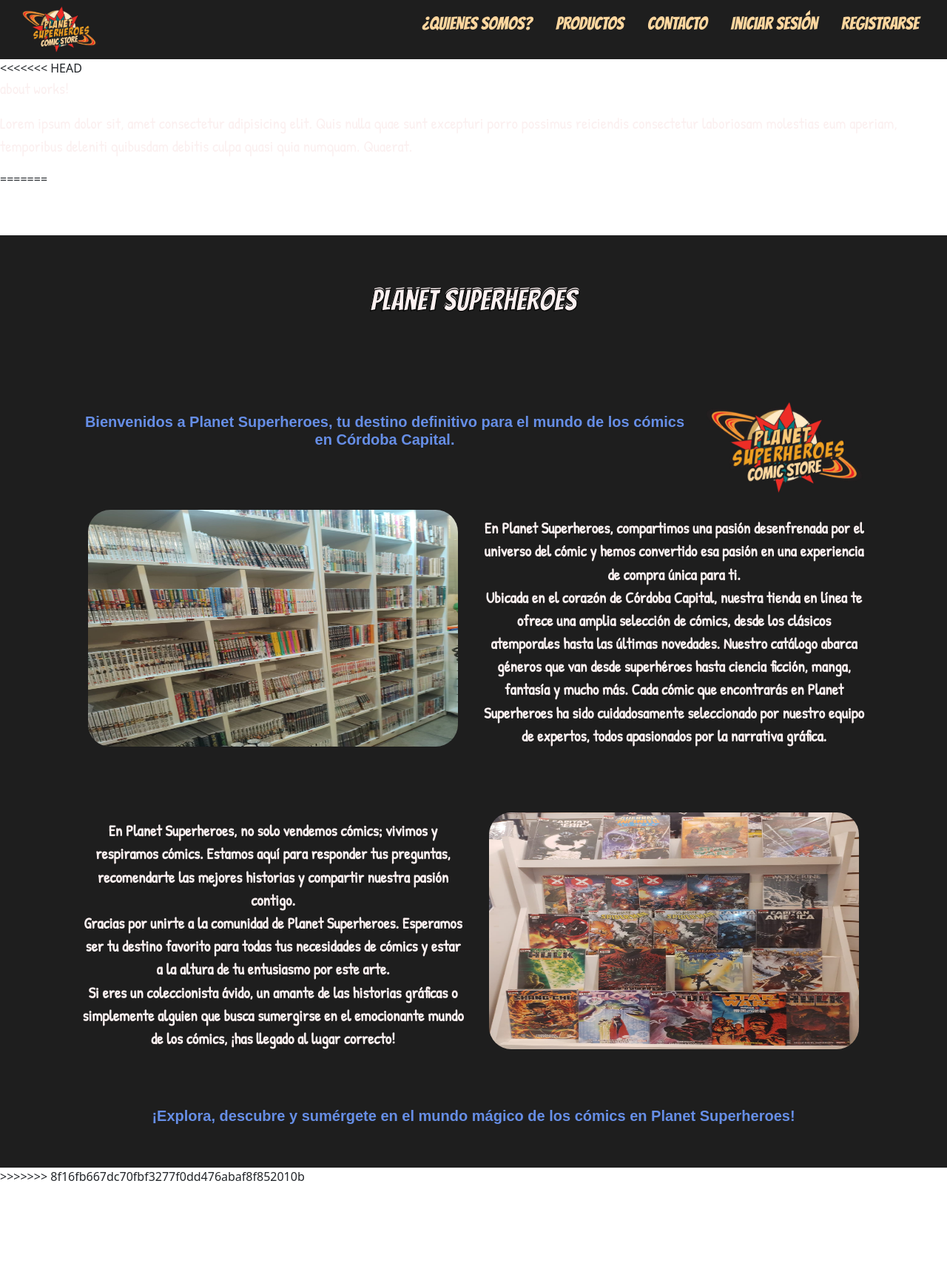
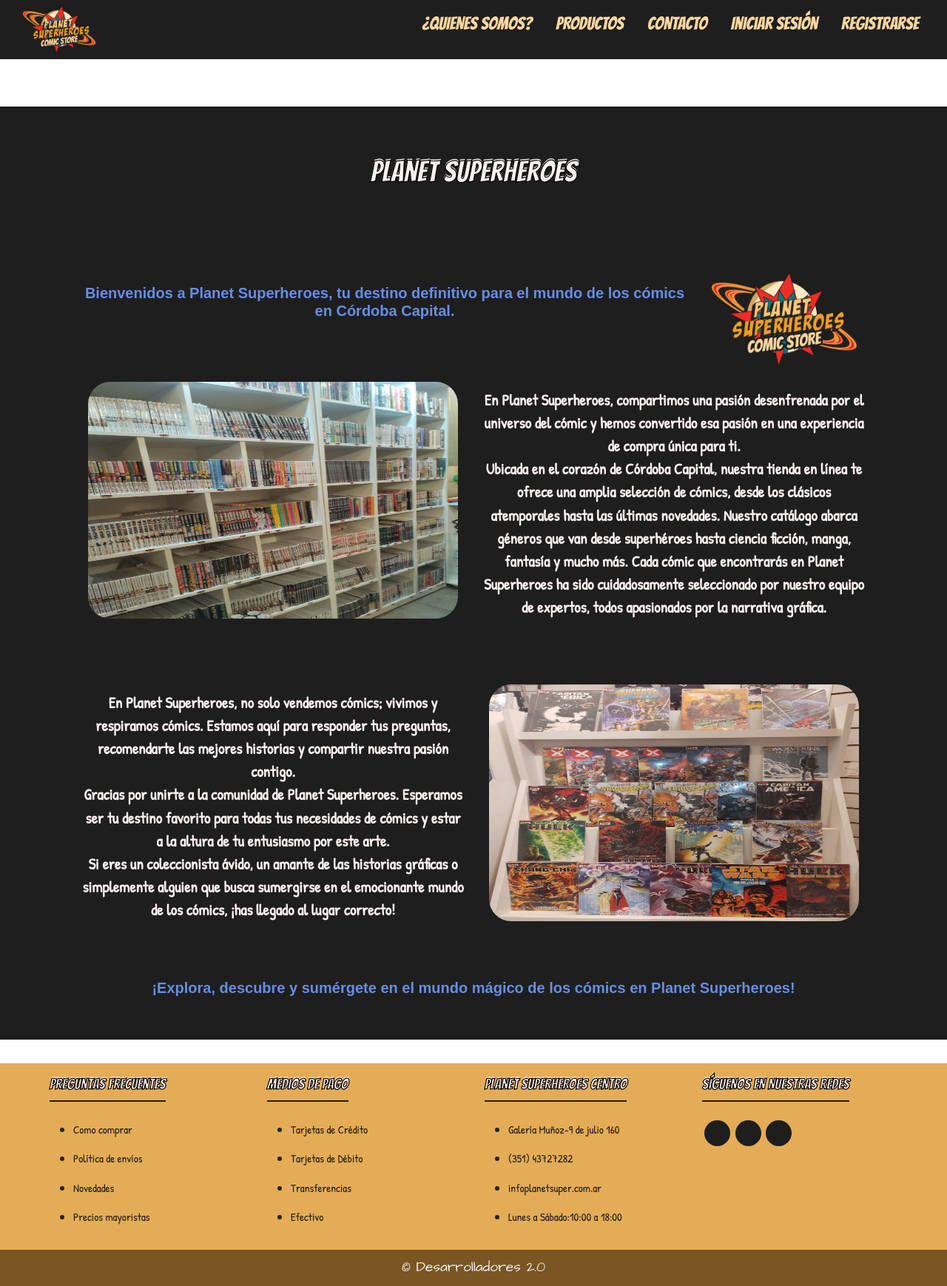
Before and after one commit to Web-Developers2-0/ProyectoIntegrador2, an Angular app in the folder front/: page /about in a window 1280 px wide. Shown: the whole page at 74% size. Before the commit the page ends 1602 px from the top, so only its background shows below. Built offline with nearby package versions, Linux system fonts and the light colour scheme; a web font is replaced by a local one.

Commit message:
update init merge

```diff
--- a/front/src/app/about/about.component.html
+++ b/front/src/app/about/about.component.html
@@ -1,7 +1,3 @@
-<<<<<<< HEAD
-<p>about works!</p>
-<p>Lorem ipsum dolor sit, amet consectetur adipisicing elit. Quis nulla quae sunt excepturi porro possimus reiciendis consectetur laboriosam molestias eum aperiam, temporibus deleniti quibusdam debitis culpa quasi quia numquam. Quaerat.</p>
-=======
 <body>
   <main>
       <section id="aboutMain">
@@ -65,4 +61,3 @@
           </div>
       </section>
   </main></body>
->>>>>>> 8f16fb667dc70fbf3277f0dd476abaf8f852010b
--- a/front/src/app/app.component.html
+++ b/front/src/app/app.component.html
@@ -2,3 +2,4 @@
 
 <app-header></app-header>
 <router-outlet />
+<app-footer></app-footer>
--- a/front/src/app/app.component.ts
+++ b/front/src/app/app.component.ts
@@ -1,10 +1,11 @@
 import { Component } from '@angular/core';
 import { RouterOutlet } from '@angular/router';
 import { HeaderComponent } from './shared/header/header.component';
+import { FooterComponent } from './shared/footer/footer.component';
 @Component({
   selector: 'app-root',
   standalone: true,
-  imports: [RouterOutlet,HeaderComponent],
+  imports: [RouterOutlet,HeaderComponent,FooterComponent],
   templateUrl: './app.component.html',
   styleUrl: './app.component.css'
 })
```
Also changed, not shown: 1 other file (tests, documents, lock files or other folders).
